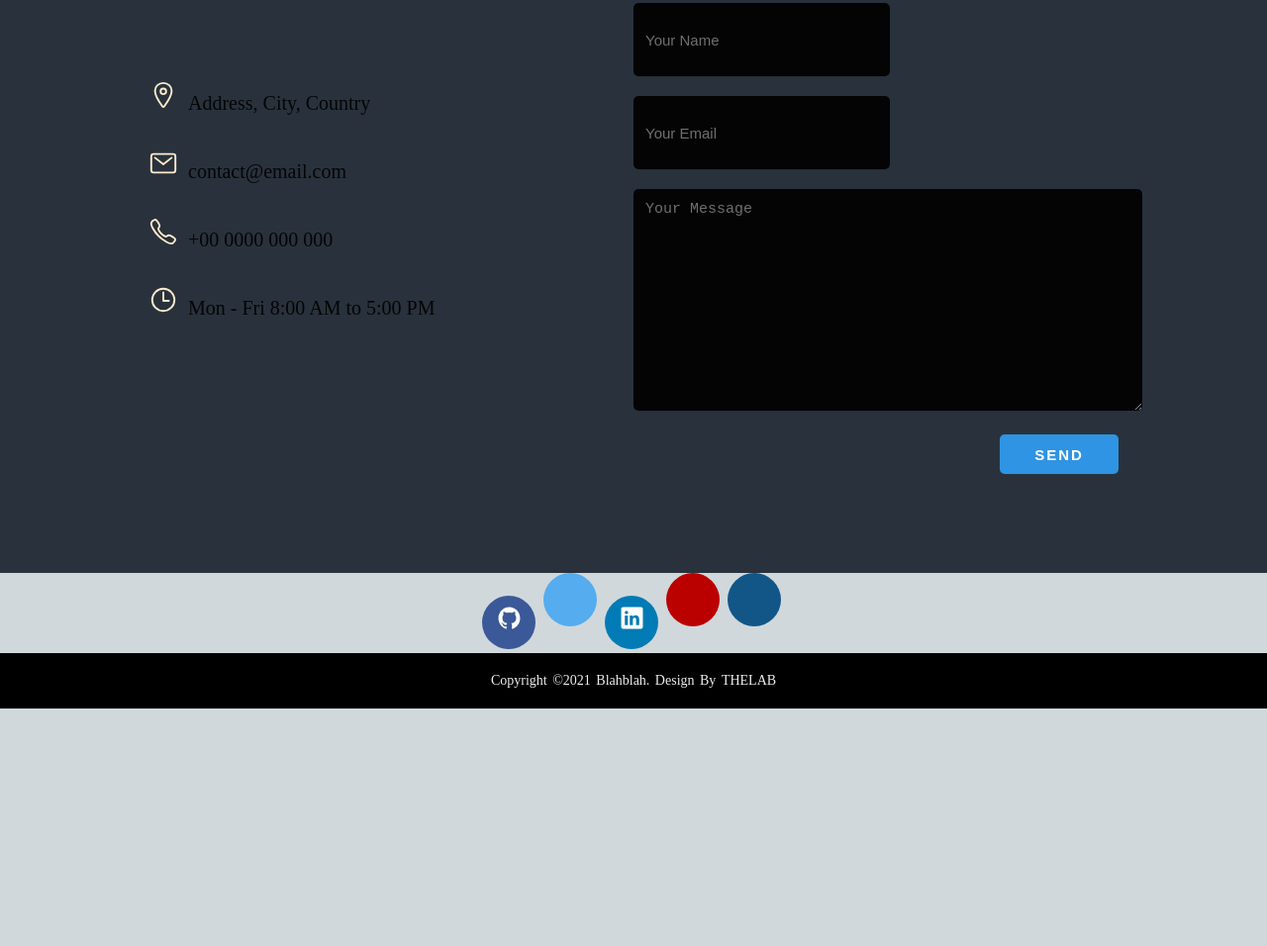
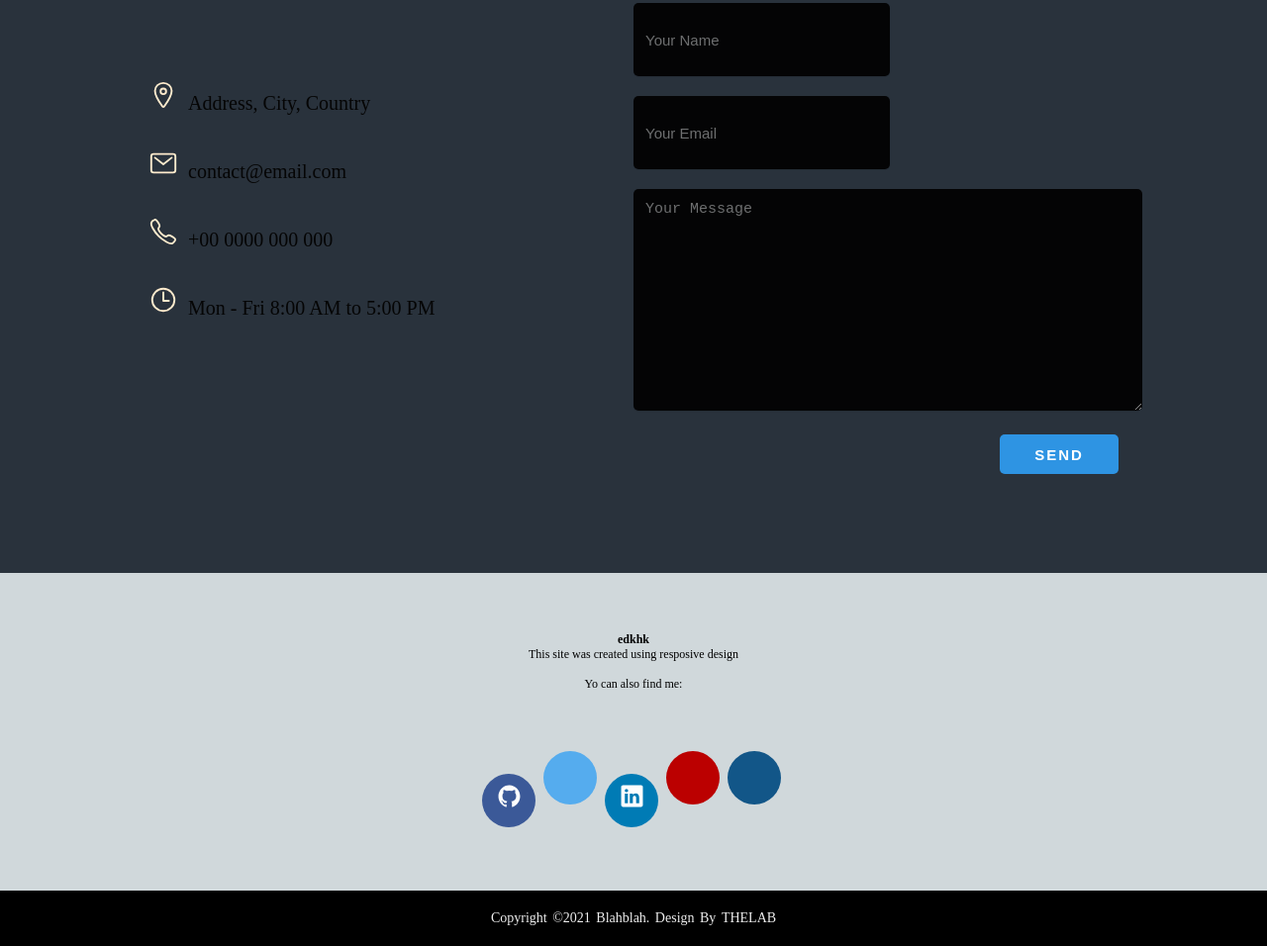
Before and after one commit to l-bar22/l-bar22.github.io, a plain HTML site: page index.html in a window 1280 px wide. Shown: the part 5198-6154 px from the top of the page at 99% size. Before the commit the page ends 5914 px from the top, so only its background shows below. Drawn offline with nearby package versions, Linux system fonts and the light colour scheme.

Commit message:
footerfixed

```diff
--- a/index.html
+++ b/index.html
@@ -176,6 +176,7 @@
  <!--Footer-->
 
  <footer>
+   <div class="furtherinfo"><h4>edkhk</h4><p>This site was created using resposive design</p><br><p>Yo can also find me:</p></div>
    <div class="rounded-social-buttons">
     <a class="social-button facebook" href="https://github.com/laura-barahona22" target="_blank"><ion-icon name="logo-github"></ion-icon></a>
     <a class="social-button twitter" href="https://www.twitter.com/" target="_blank"><i class="fab fa-twitter"></i></a>
--- a/stylesheet.css
+++ b/stylesheet.css
@@ -380,6 +380,13 @@ header ul li a{
 /*Footer*/
 body {
   background: #D0D8DB;
+
+}
+.furtherinfo{
+  text-align: center;
+  margin-top: 60px;
+  margin-bottom: 60px;
+  font-size: 12px;
 }
 
 textarea {
@@ -405,6 +412,7 @@ vertical-align: -0.200em;
 
 .rounded-social-buttons {
 text-align: center;
+margin-bottom: 60px;
 }
 
 .rounded-social-buttons .social-button {
```
